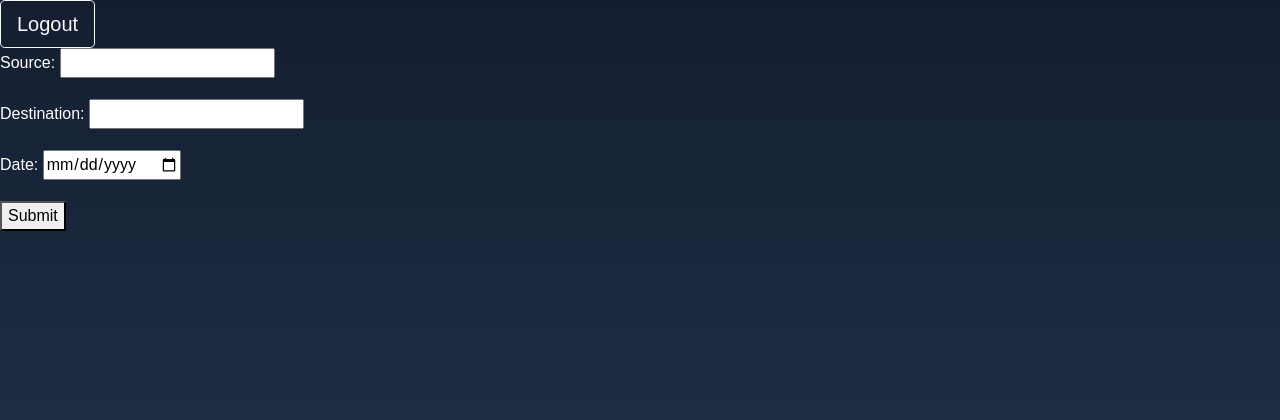
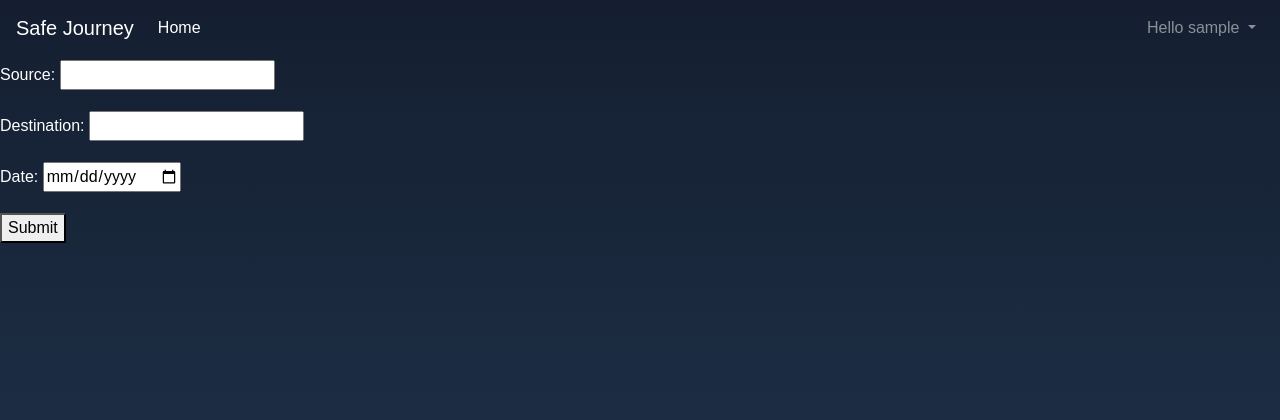
Before and after one commit to devgoyal04/Safe-Journey, a Django app: page /dashboard/ in a window 1280 px wide. Shown: the top 420 px of the page. Run offline with Django 3.2, Linux system fonts and the light colour scheme; the visitor is signed in with stand-in values (Sample User, id 1); some libraries are stand-ins or nearby versions.

Commit message:
added navbar

```diff
--- a/travels/templates/base.html
+++ b/travels/templates/base.html
@@ -10,6 +10,9 @@
         <title>Safe Journey</title>
     </head>
     <body>
+        {% block navbar %}
+
+        {% endblock navbar %}
 
         {% block content %}
 
--- a/travels/templates/dashboard.html
+++ b/travels/templates/dashboard.html
@@ -1,4 +1,37 @@
 {% extends 'base.html' %}
+
+{% block navbar %}
+
+    <nav class="mb-1 navbar navbar-fixed-top navbar-expand-lg navbar-dark default-color ">
+        <a class="navbar-brand" href="#">Safe Journey</a>
+        <button class="navbar-toggler" type="button" data-toggle="collapse" data-target="#navbarSupportedContent-333"
+            aria-controls="navbarSupportedContent-333" aria-expanded="false" aria-label="Toggle navigation">
+            <span class="navbar-toggler-icon"></span>
+        </button>
+        <div class="collapse navbar-collapse" id="navbarSupportedContent-333">
+            <ul class="navbar-nav mr-auto">
+                <li class="nav-item active">
+                    <a class="nav-link" href= "{% url 'travels:index' %}">Home
+                    <span class="sr-only">(current)</span>
+                    </a>
+                </li>
+            </ul>
+            <ul class="navbar-nav ml-auto nav-flex-icons">
+                <li class="nav-item dropdown">
+                    <a class="nav-link dropdown-toggle" id="navbarDropdownMenuLink-333" data-toggle="dropdown"
+                    aria-haspopup="true" aria-expanded="false">
+                        Hello {{ user.username }}
+                    </a>
+                    <div class="dropdown-menu dropdown-menu-right dropdown-default"
+                    aria-labelledby="navbarDropdownMenuLink-333">
+                        <a class="dropdown-item" href="{% url 'travels:logout' %}">Logout</a>
+                    </div>
+                </li>
+            </ul>
+        </div>
+    </nav>
+
+{% endblock navbar %}
 
 {% block content %}
 
@@ -8,7 +41,6 @@
         }
     </style>
 
-    <a class="btn btn-outline-light btn-lg mr-1" role="button" href = "{% url 'travels:logout' %}"> Logout </a>
     <form method="POST">
         {% csrf_token %}
         {{ form.as_p }}
```
